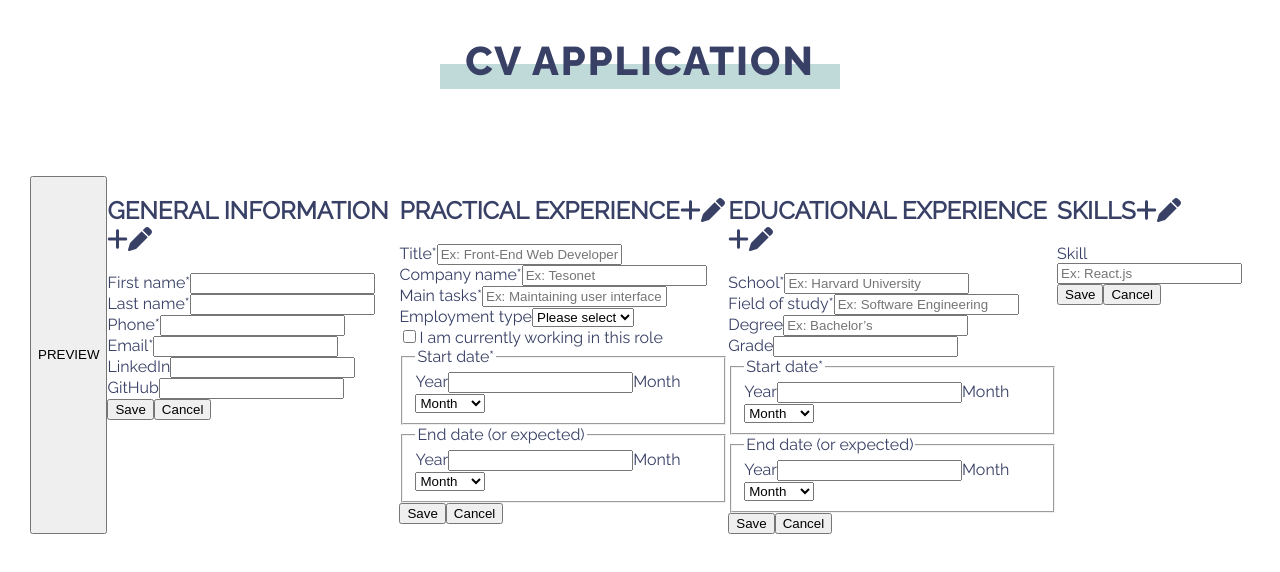
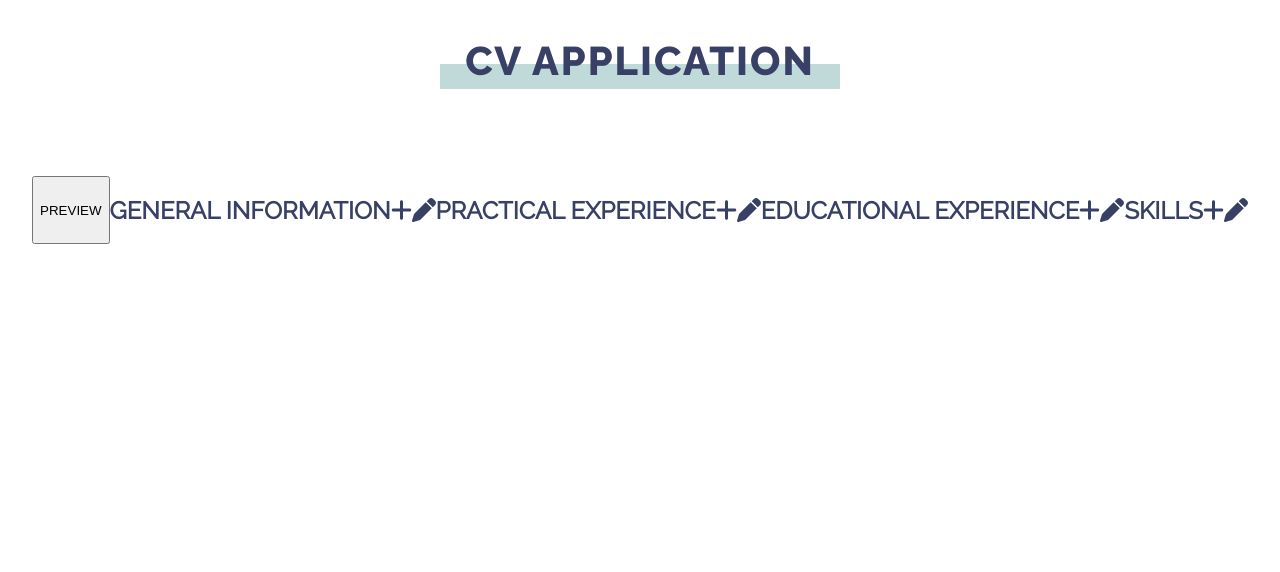
Before and after one commit to mooniiDev/cv-application, a React (Create React App) app: page / in a window 1280 px wide. Shown: the top 572 px of the page. Built offline with nearby package versions, Linux system fonts and the light colour scheme.

Commit message:
Hide forms by default

```diff
--- a/src/components/EducationalExperience.js
+++ b/src/components/EducationalExperience.js
@@ -17,7 +17,7 @@ class EducationalExperience extends React.Component {
           <FontAwesomeIcon icon={faPlus} />
           <FontAwesomeIcon icon={faPen} />
         </h2>
-        <form>
+        <form className="hidden">
           <div>
             {/* Name */}
             <div>
--- a/src/components/GeneralInformation.js
+++ b/src/components/GeneralInformation.js
@@ -17,7 +17,7 @@ class GeneralInformation extends React.Component {
           <FontAwesomeIcon icon={faPlus} />
           <FontAwesomeIcon icon={faPen} />
         </h2>
-        <form>
+        <form className="hidden">
           <div>
             {/* First name */}
             <div>
--- a/src/components/PracticalExperience.js
+++ b/src/components/PracticalExperience.js
@@ -17,7 +17,7 @@ class PracticalExperience extends React.Component {
           <FontAwesomeIcon icon={faPlus} />
           <FontAwesomeIcon icon={faPen} />
         </h2>
-        <form>
+        <form className="hidden">
           <div>
             {/* Title */}
             <div>
--- a/src/components/Skills.js
+++ b/src/components/Skills.js
@@ -17,7 +17,7 @@ class Skills extends React.Component {
           <FontAwesomeIcon icon={faPlus} />
           <FontAwesomeIcon icon={faPen} />
         </h2>
-        <form>
+        <form className="hidden">
           <div>
             {/* Skill */}
             <label htmlFor="skill">Skill</label>
--- a/src/styles/index.css
+++ b/src/styles/index.css
@@ -29,3 +29,7 @@ code {
   font-family: source-code-pro, Menlo, Monaco, Consolas, "Courier New",
     monospace;
 }
+
+.hidden {
+  display: none;
+}
```
